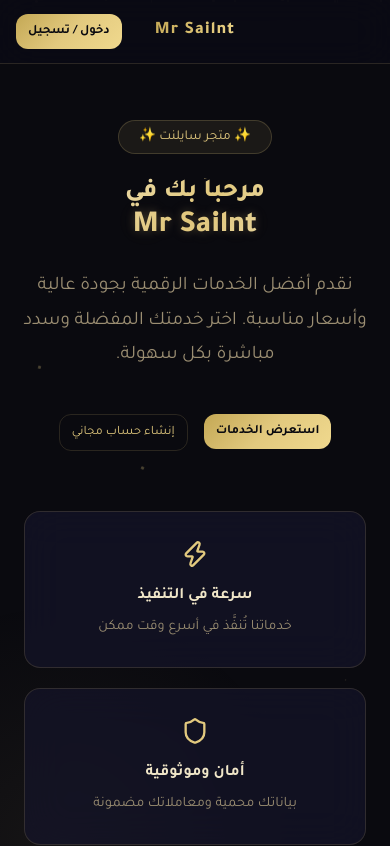
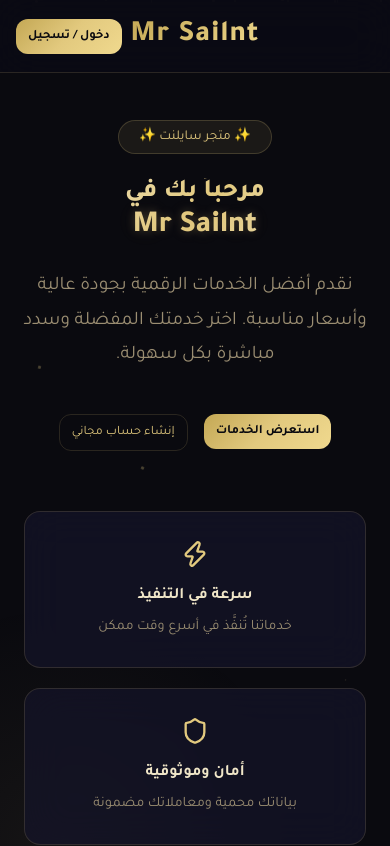
Before and after one commit to Far3on1/Mr-Sailnt, a Next.js app: page / in a window 390 px wide. Shown: the top 846 px of the page. Built offline with nearby package versions, Linux system fonts and the light colour scheme; no server answers; the database is empty.

Commit message:
style: increase navbar logo font size

```diff
--- a/src/app/globals.css
+++ b/src/app/globals.css
@@ -187,7 +187,7 @@ body {
   justify-content: space-between;
 }
 .navbar-logo {
-  font-size: 1.5rem;
+  font-size: 2.4rem;
   font-weight: 800;
   background: linear-gradient(135deg, var(--gold-dark), var(--gold-light));
   -webkit-background-clip: text;
@@ -600,7 +600,7 @@ div[style*="marginRight: '260px'"] {
   }
 
   .navbar-logo {
-    font-size: 1.1rem !important;
+    font-size: 1.85rem !important;
   }
 
   /* ---- Hero ---- */
```
